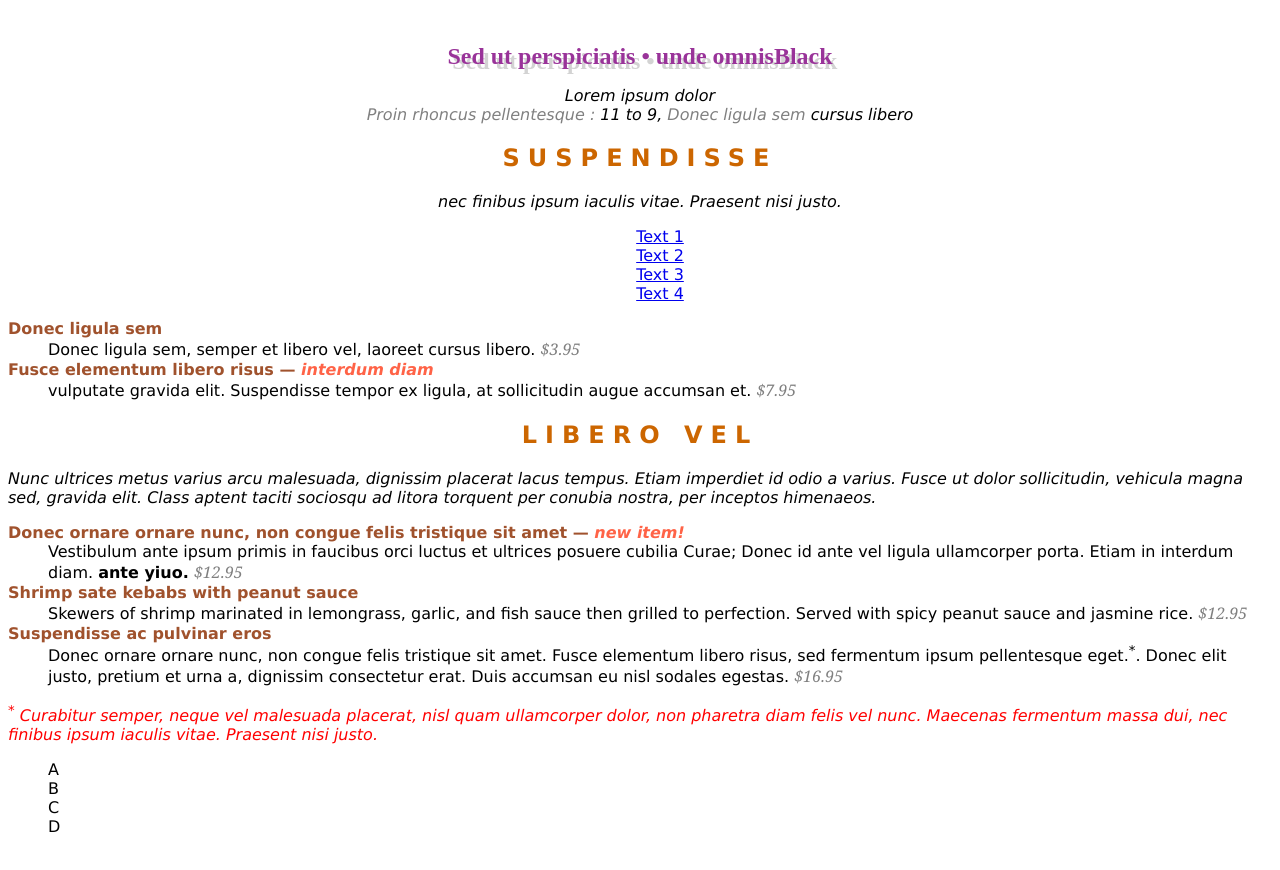
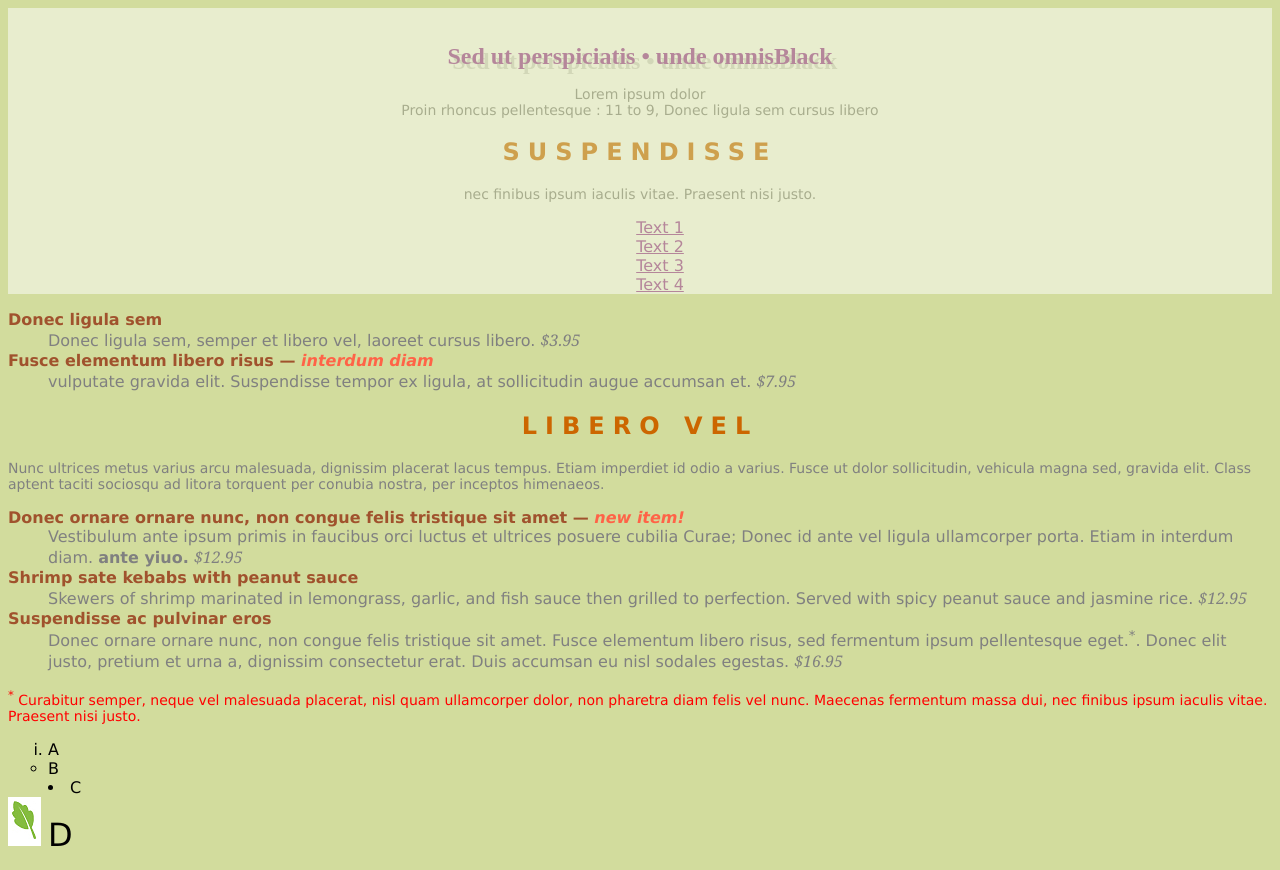
Before and after one commit to MathieuYtier/TP2WebStatique, a plain HTML site: page index.html in a window 1280 px wide. Drawn offline with Linux system fonts and the light colour scheme.

Commit message:
commit 2

```diff
--- a/index.html
+++ b/index.html
@@ -4,7 +4,8 @@
 <head>
     <meta charset="utf-8">
     <title>Lorem ipsum dolor sit amet</title>
-    <link href="style.css" type = "text/css" rel = "stylesheet"/>
+    <link href="style1.css" type = "text/css" rel = "stylesheet"/>
+    <link href="style2.css" type = "text/css" rel = "stylesheet"/>
 </head>
 <body>
 
--- a/style.css
+++ b/style1.css
@@ -5,7 +5,12 @@ span.price{font-family: "Georgia"; font-size: 1em;color: #808080;font-style: ita
 h2{color : #CC6600;letter-spacing: 8px; text-align: center;text-transform: uppercase;}
 dt{color:#A0522D;font-weight: bold;}
 dt>strong{color:#FF6347;font-style: italic;}
+dd{color : grey;}
 p.warning{color:#FF0000;}
 #div1{text-align: center;}
 ul{list-style-type: none;}
-p{font-style: italic;}
+p{font-family: "Verdana";color:grey;font-size: 0.875rem;}
+li.c1{list-style: lower-roman;}
+li.c2{list-style: circle;}
+li.c3{list-style: disc;list-style-position: inside;}
+li.c4{list-style-position: outside;font-size: 2rem;list-style-image:url(images/bull.PNG);}
--- /dev/null
+++ b/style2.css
@@ -0,0 +1,6 @@
+body{background-color:  #D2DC9D;}
+#div1{color: D2DC9D; background-color: white; opacity : 0.5;}
+p:hover{color : #C700F2;background-color: #FFC0CB;}
+dd:hover{color : #C700F2;background-color: #FFC0CB;}
+a{color:#993399;}
+a:visited{ color: #937393;}
--- /dev/null
+++ b/style3.css
@@ -0,0 +1,2 @@
+#div1{background-image: url(images/purpledot.png);background-repeat: repeat-x;}
+body{background-image: url(images/bullseye.png);}
--- /dev/null
+++ b/style4.css
@@ -0,0 +1,2 @@
+body{background-image: url(images/blackgoose.png);background-attachment: fixed;background-repeat: no-repeat;background-position: center;}
+#div1{background-image: url(images/purpledot.png),url(images/purpledot.png), url(images/gooseshadow.png);background-position: left, right, 75%100%;background-repeat: repeat-y, repeat-y, no-repeat;background-size: 0.875rem,0.875rem,1.5rem;}
```
